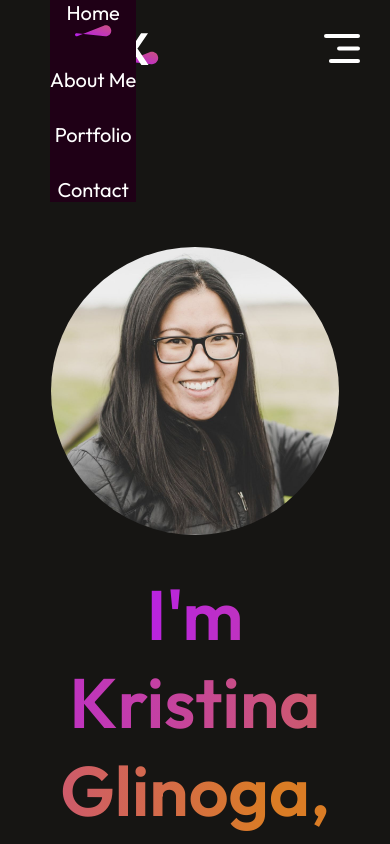
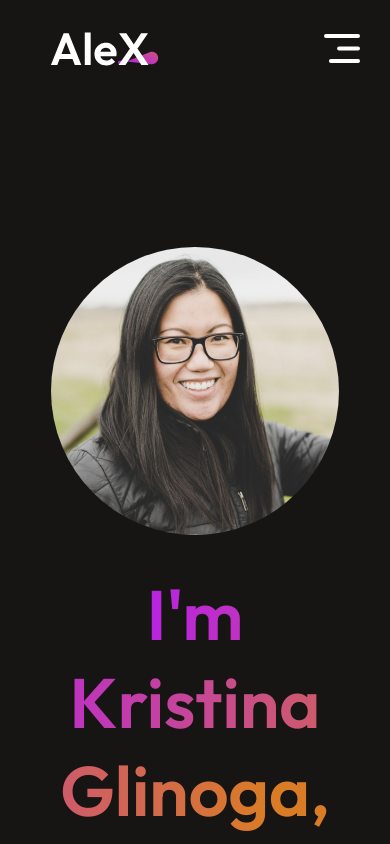
Before and after one commit to hellokristinafaye/portfolio-react, a React (Vite) app: page / in a window 390 px wide. Shown: the top 844 px of the page. Built offline with nearby package versions, Linux system fonts and the light colour scheme.

Commit message:
functionality for menu open/close

```diff
--- a/src/components/NavBar/Navbar.css
+++ b/src/components/NavBar/Navbar.css
@@ -37,6 +37,13 @@
     color: white;
 }
 
+.nav-mob-close {
+    display: none;
+}
+.nav-mob-open {
+    display: none;
+}
+
 @media(max-width: 768px){
     .navbar {
         margin: 20px 50px;
@@ -63,5 +70,14 @@
         top: 0;
         gap: 30px;
         background-color: var(--dark-purple);
+        z-index: 2;
+        transition: right 0.5s;
+        right: -350px;
+    }
+    .nav-menu li {
+    font-size: 30px;
+    padding-left: 100px;
+    flex-direction: row;
+    gap: 20px;
     }
 }
--- a/src/components/NavBar/Navbar.jsx
+++ b/src/components/NavBar/Navbar.jsx
@@ -1,4 +1,4 @@
-import React, { useState } from 'react'
+import React, { useRef, useState } from 'react'
 import './Navbar.css'
 import logo from '../../assets/logo.svg'
 import underline from '../../assets/nav_underline.svg'
@@ -9,14 +9,23 @@ import menu_close from '../../assets/menu_close.svg'
 
 const Navbar = () => {
 
-    const [menu, setMenu] = useState("home");
+  const [menu, setMenu] = useState("home");
+  // for mobile menu buttons
+  const menuRef = useRef();
+
+  const openMenu = () => {
+    menuRef.current.style.right = "0";
+  }
+  const closeMenu = () => {
+    menuRef.current.style.right = "-350px";
+  }
 
   return (
     <div className="navbar">
       <img src={logo} alt="" className="" />
       <img src={menu_open} alt="" className="nav-mob-open" />
       <img src={menu_close} alt="" className="nav-mob-close" />
-      <ul className="nav-menu">
+      <ul ref={menuRef} className="nav-menu">
         <li className="">
           <AnchorLink className="anchor-link" href="#home">
             <p onClick={() => setMenu("home")} className="">
```
